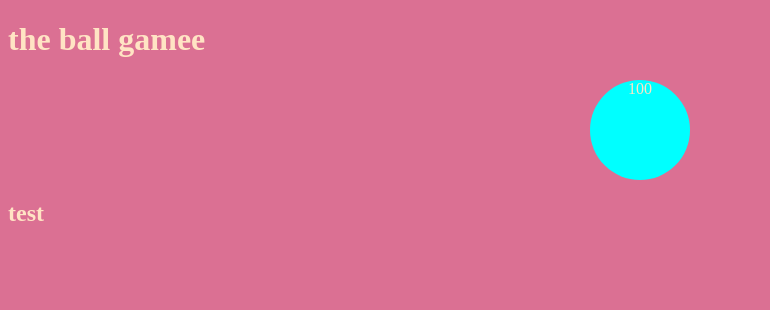
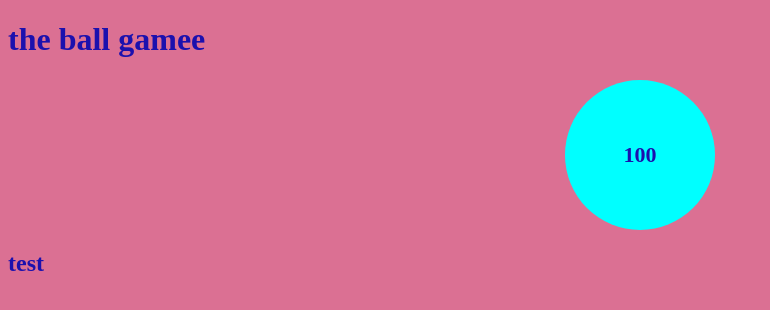
Before and after one commit to rinat1818/ex-git-basice, a plain HTML site: page index.html in a window 1280 px wide. Both pictures are taken after a click on the element "100". Shown: the whole page, without its empty margins (0-770 px from the left). Drawn offline with Linux system fonts and the light colour scheme.

Commit message:
Add more css

```diff
--- a/index.html
+++ b/index.html
@@ -8,7 +8,7 @@
 </head>
 <body>
   <h1>the ball gamee</h1>
-  <div onclick="onBallClick(this)" class="ball">100</div>
+  <div onclick="onBallClick()" class="ball">100</div>
 
 <h2>test</h2>
   <script src="main.js"></script>
--- a/main.js
+++ b/main.js
@@ -1,6 +1,12 @@
+
+
+
  function onBallClick(){
-
-    console.log('this is a ball :)');
+var size =100
+size+=50
+ var elBall =  document.querySelector('.ball')
+    elBall.style.height = size+'px'
+    elBall.style.width = size +'px'
+console.log(size);
 
  }
- console.log(':)');
--- a/style.css
+++ b/style.css
@@ -1,8 +1,13 @@
 body{
     background-color: palevioletred;
-    color: bisque;
+    color: rgb(27, 16, 174);
 }
 .ball{
+    display: flex;
+    justify-content: center;
+    align-items: center;
+    font-size: 22px;
+    font-weight: bold;
 
     background-color: aqua;
     height: 100px;
```
